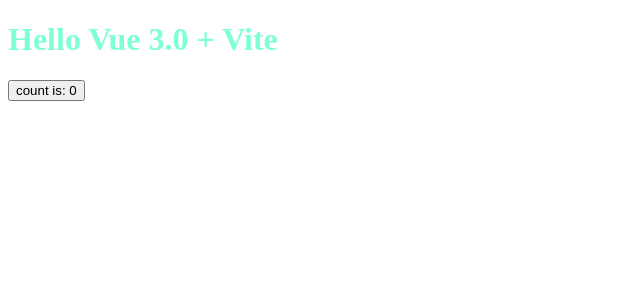
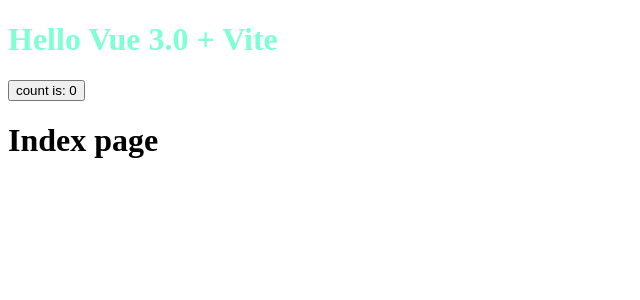
Before and after one commit to G-G-boy/vite-ts-demo, a Vue app: page /index in a window 1280 px wide. Shown: the top 300 px of the page, without its empty margins (0-640 px from the left). Built offline with nearby package versions, Linux system fonts and the light colour scheme.

Commit message:
添加vue-router4

```diff
--- a/package.json
+++ b/package.json
@@ -7,6 +7,7 @@
   },
   "dependencies": {
     "vue": "^3.0.0-rc.1",
+    "vue-router": "^4.0.0-beta.3",
     "typescript": "^3.9.7"
   },
   "devDependencies": {
--- a/src/App.vue
+++ b/src/App.vue
@@ -1,5 +1,6 @@
 <template>
     <HelloWorld msg="Hello Vue 3.0 + Vite"/>
+    <router-view/>
 </template>
 
 <script lang="ts">
--- a/src/main.ts
+++ b/src/main.ts
@@ -1,5 +1,23 @@
 import { createApp } from 'vue'
+import {createRouter, createWebHistory, RouteRecordRaw} from 'vue-router'
 import App from './App.vue'
+import Index from './pages/Index.vue'
 import './index.css'
 
-createApp(App).mount('#app');
+const routes: RouteRecordRaw[] = [
+    {
+        path: '',
+        redirect: '/index'
+    },
+    {
+        path: '/index',
+        component: Index
+    }
+]
+
+const router = createRouter({
+    history: createWebHistory(),
+    routes
+});
+
+createApp(App).use(router).mount('#app');
--- /dev/null
+++ b/src/pages/Index.vue
@@ -0,0 +1,16 @@
+<template>
+    <h1>Index page</h1>
+</template>
+
+<script lang="ts">
+    export default {
+        name: "Index",
+        setup() {
+
+        }
+    }
+</script>
+
+<style scoped>
+
+</style>
```
